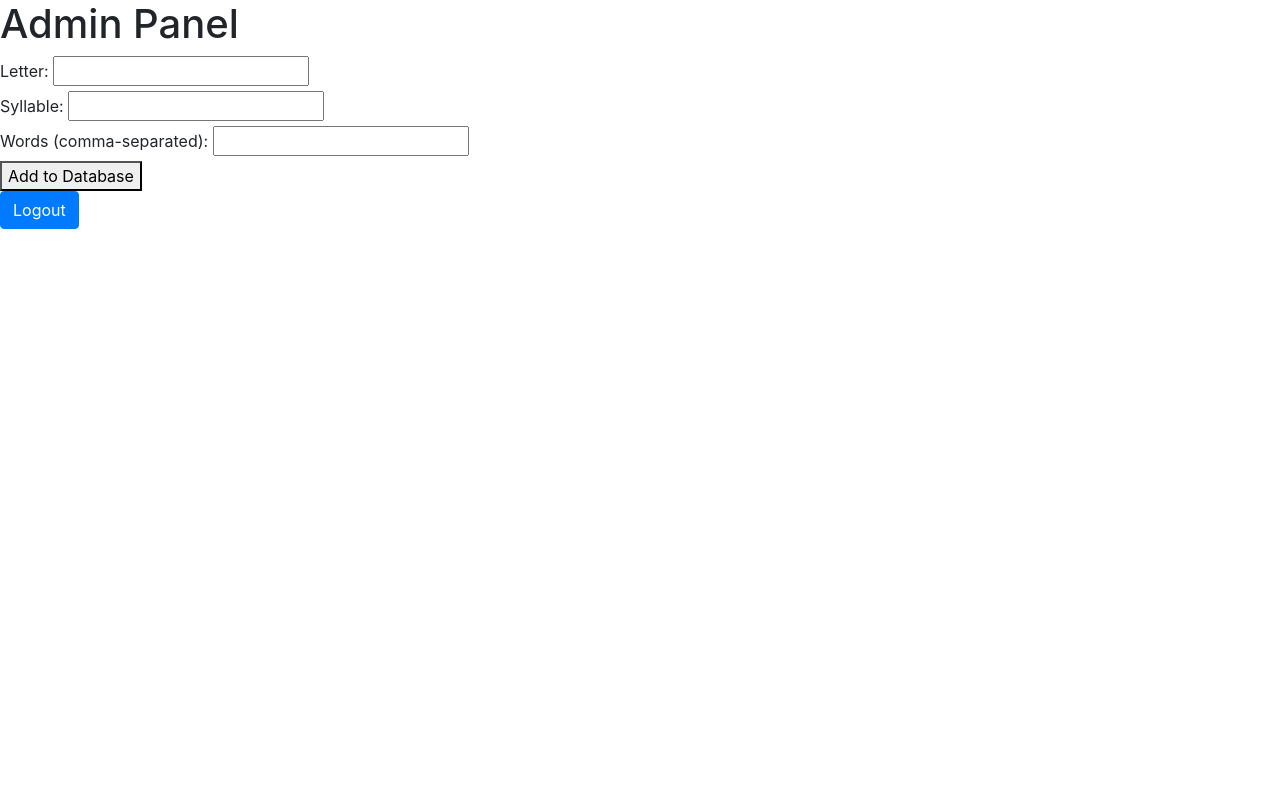
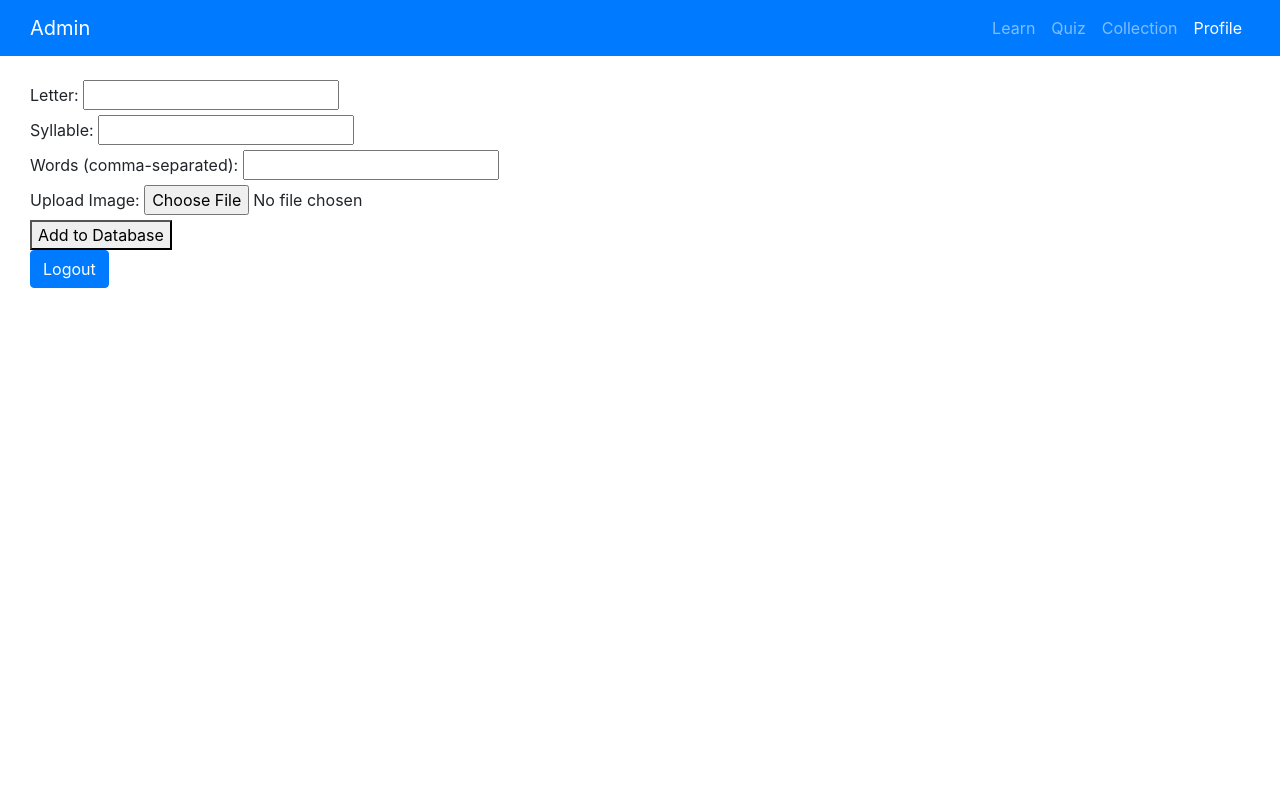
Before and after one commit to jmnery/Abakamay, a Flask app: page /admin in a window 1280 px wide. Run offline with Flask 3, Linux system fonts and the light colour scheme; the visitor is signed in with stand-in values (Sample User, id 1); some libraries are stand-ins or nearby versions.

Commit message:
Add file to storage

```diff
--- a/app.py
+++ b/app.py
@@ -4,7 +4,7 @@ import firebase_admin
 from firebase_admin import auth
 from firebase_admin.exceptions import FirebaseError
 import os
-from databaseServices import initialize_firebase, add_user_to_db, get_all_users, add_letter_syllable_words, get_firestore_client, get_letter_words_and_completed, get_letter_words_and_completed_with_images
+from databaseServices import initialize_firebase, add_user_to_db, get_all_users, add_letter_syllable_words, get_firestore_client, get_letter_words_and_completed, get_letter_words_and_completed_with_images, upload_file_to_storage
 from camera import generate_frames
 
 app = Flask(__name__)  # Only this instance should exist
@@ -15,7 +15,8 @@ app.secret_key = os.getenv('FLASK_SECRET_KEY', 'default_secret_key')
 # Initialize Firebase
 credentials_path = r'C:\Users\Daniel\Desktop\Flask Project\Abakada\abakada_flask\services\credentials.json'
 firebase_url = 'https://abakada-flask-default-rtdb.firebaseio.com/'
-initialize_firebase(credentials_path, firebase_url)
+storage_bucket = 'abakada-flask.appspot.com'
+initialize_firebase(credentials_path, firebase_url, storage_bucket)
 
 # Firestore client initialization
 db = firestore.client()
@@ -93,14 +94,20 @@ def admin():
     if request.method == 'POST':
         letter = request.form['letter']
         syllable = request.form['syllable']
-        words = request.form['words']  # Comma-separated words input
+        words = request.form['words'].split(',')
+        file = request.files['file']  # The uploaded file from the form
 
-        try:
-            add_letter_syllable_words(letter, syllable, words)
+        # Call the function to upload file and save data
+        # Pass all the necessary data
+        result = upload_file_to_storage(file, letter, syllable, words)
+
+        if result['status'] == 'success':
             flash(
-                f"Successfully added letter: {letter}, syllable: {syllable}, and words: {words}", 'success')
-        except Exception as e:
-            flash(f"Failed to add to database: {e}", 'danger')
+                ('success', f"File uploaded successfully! URL: {result['file_url']}"))
+        else:
+            flash(('error', result['message']))
+
+        return redirect(url_for('admin'))
 
     return render_template('admin.html')
 
--- a/templates/admin.html
+++ b/templates/admin.html
@@ -1,8 +1,62 @@
-{% extends 'base.html' %} {% block title %}Admin Panel{% endblock %} {% block
-content %}
-<h1>Admin Panel</h1>
+{% extends 'base.html' %} {% block title %}Admin{% endblock %} {% block content
+%}
 
-<form method="POST">
+<style>
+  .container-admin {
+    display: flex;
+    height: 100vh;
+    width: 100%;
+    padding: 30px;
+    padding-top: 80px;
+    padding-bottom: 10px;
+    box-sizing: border-box;
+  }
+  .navbar {
+    margin-bottom: 0;
+    padding-left: 30px !important;
+    padding-right: 30px !important;
+  }
+
+  .navbar-nav {
+    margin-left: auto;
+  }
+</style>
+
+<nav class="navbar navbar-expand-lg navbar-dark bg-primary fixed-top">
+  <div class="navbar-brand" style="color: white">Admin</div>
+  <button
+    class="navbar-toggler"
+    type="button"
+    data-toggle="collapse"
+    data-target="#navbarNav"
+    aria-controls="navbarNav"
+    aria-expanded="false"
+    aria-label="Toggle navigation"
+  >
+    <span class="navbar-toggler-icon"></span>
+  </button>
+  <div class="collapse navbar-collapse" id="navbarNav">
+    <ul class="navbar-nav ml-auto">
+      <li class="nav-item">
+        <a class="nav-link" href="{{ url_for('learn') }}">Learn</a>
+      </li>
+      <li class="nav-item">
+        <a class="nav-link" href="{{ url_for('quiz') }}">Quiz</a>
+      </li>
+      <li class="nav-item">
+        <a class="nav-link" href="{{ url_for('collection') }}">Collection</a>
+      </li>
+      <li class="nav-item">
+        <a class="nav-link active" href="{{ url_for('profile') }}">Profile</a>
+      </li>
+    </ul>
+  </div>
+</nav>
+
+<div class="container-admin">
+  <div>
+    <form method="POST" enctype="multipart/form-data">
+      <!-- Enable file upload -->
       <div>
         <label for="letter">Letter:</label>
         <input type="text" name="letter" required />
@@ -14,6 +68,11 @@ content %}
       <div>
         <label for="words">Words (comma-separated):</label>
         <input type="text" name="words" required />
+      </div>
+      <div>
+        <label for="file">Upload Image:</label>
+        <input type="file" name="file" accept="image/*" required />
+        <!-- File picker -->
       </div>
       <div>
         <button type="submit">Add to Database</button>
@@ -29,4 +88,7 @@ content %}
     {% endif %}
 
     <a href="{{ url_for('logout') }}" class="btn btn-primary">Logout</a>
+  </div>
+</div>
+
 {% endblock %}
--- a/templates/tabs/collection.html
+++ b/templates/tabs/collection.html
@@ -222,7 +222,7 @@ content %}
           {% for word in words %}
           <div
             class="word-box {% if word.text in completed_words[letter] %}completed{% else %}incomplete{% endif %}"
-            style="background-image: url('https://firebasestorage.googleapis.com/v0/b/abakada-flask.appspot.com/o/{{ word.text }}.{{ word.extension }}?alt=media');"
+            style="background-image: url('https://firebasestorage.googleapis.com/v0/b/abakada-flask.appspot.com/o/{{ word.text }}{{ word.extension }}?alt=media');"
           >
             <span class="word-text">{{ word.text }}</span>
             <div class="icon-container">
--- a/templates/tabs/m_learn.html
+++ b/templates/tabs/m_learn.html
@@ -254,7 +254,7 @@
               {% for word in words %}
               <div
                 class="word-item"
-                style="background-image: url('https://firebasestorage.googleapis.com/v0/b/abakada-flask.appspot.com/o/{{ word.text }}.{{ word.extension }}?alt=media');"
+                style="background-image: url('https://firebasestorage.googleapis.com/v0/b/abakada-flask.appspot.com/o/{{ word.text }}{{ word.extension }}?alt=media');"
               >
                 <span>{{ word.text }}</span>
               </div>
--- a/templates/tabs/picker.html
+++ b/templates/tabs/picker.html
@@ -182,7 +182,7 @@
           {% for word in words %}
           <div
             class="word-box {% if word.text in completed_words[letter] %}completed{% else %}incomplete{% endif %}"
-            style="background-image: url('https://firebasestorage.googleapis.com/v0/b/abakada-flask.appspot.com/o/{{ word.text }}.{{ word.extension }}?alt=media');"
+            style="background-image: url('https://firebasestorage.googleapis.com/v0/b/abakada-flask.appspot.com/o/{{ word.text }}{{ word.extension }}?alt=media');"
           ></div>
           {% endfor %}
         </div>
```
Also changed, not shown: databaseServices.py (+61 -5 lines). Lines whose indentation alone changed are shown as unchanged.
